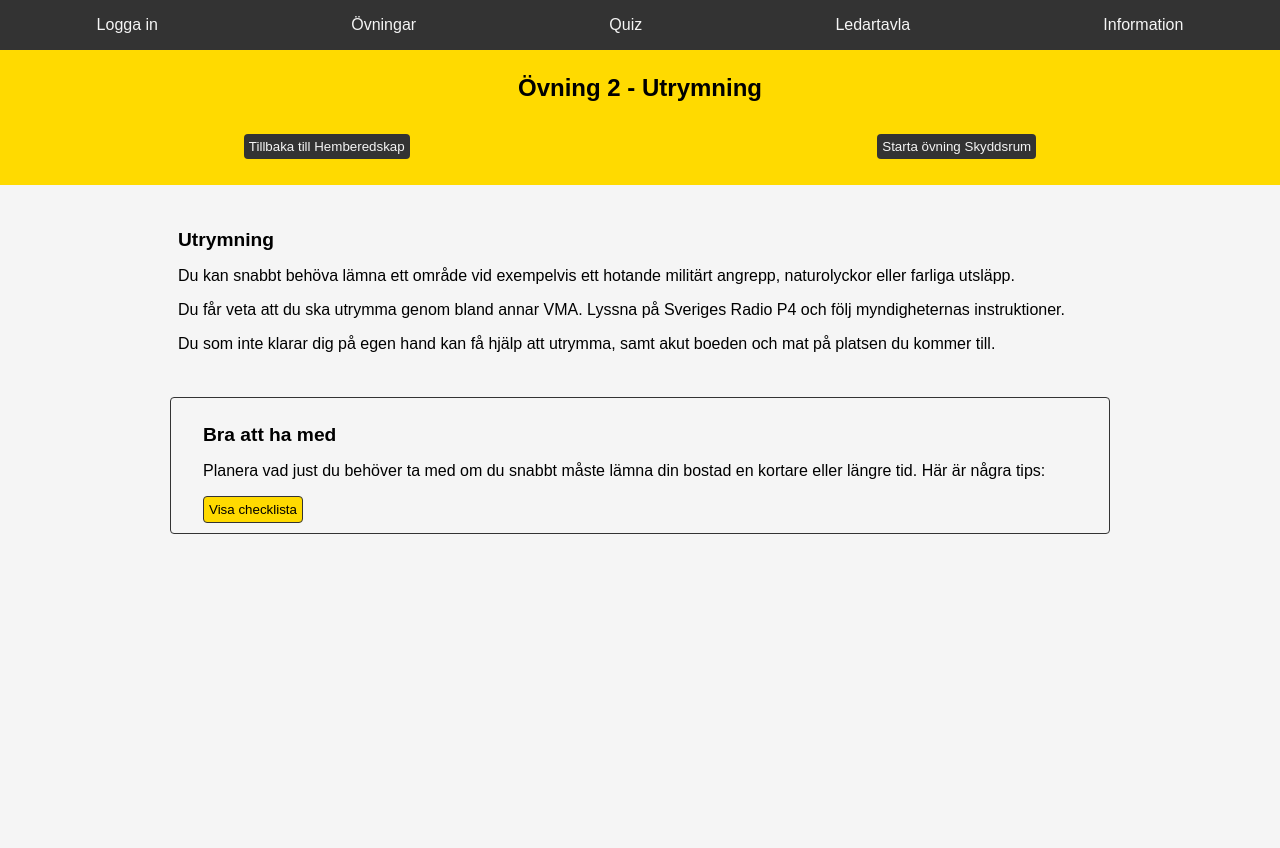
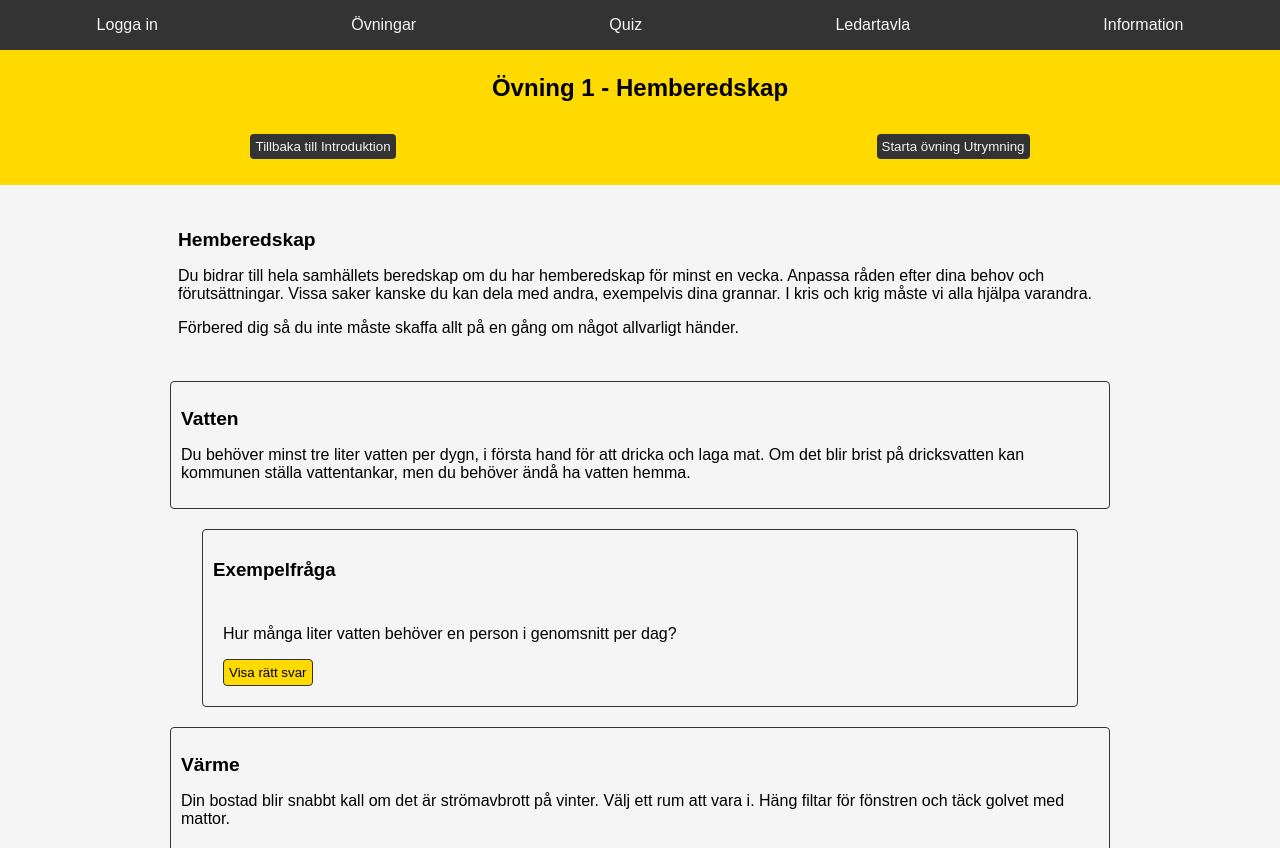
Before and after one commit to richardMattsson/hesa-fredrik, a Vue app: page /#/tutorial/1/hemberedskap in a window 1280 px wide. Before the commit this address led to /#/tutorial/1/utrymning. Built offline with nearby package versions, Linux system fonts and the light colour scheme.

Commit message:
refactor code and make new components

```diff
--- a/src/components/tutorialcomponents/CivilDefenceShelterComp.vue
+++ b/src/components/tutorialcomponents/CivilDefenceShelterComp.vue
@@ -4,6 +4,7 @@
   import { useAuthStore } from '../../stores/useAuthStore';
 
   import IntroParagraphComp from './IntroParagraphComp.vue';
+  import InfoQuestionComp from './InfoQuestionComp.vue';
 
   export default {
     computed: {
@@ -11,11 +12,18 @@
     },
     components: {
       HeaderTutorialComp,
-      IntroParagraphComp
+      IntroParagraphComp,
+      InfoQuestionComp
     },
     data() {
       return {
         chosenAlternative: null,
+        infoQuestion: {
+          title: 'Närmaste skydd',
+          info: 'Är du i behov av skydd vid höjd beredskap, har du rätt att komma in i närmaste skyddsrum.',
+          info2:
+            ' I fredstid får skyddsrum användas till annat, men de ska kunna ställas iordning inom 48 timmar. Vid höjd beredskap ansvarar fastighetsägaren för iordningsställandet.'
+        },
         introText: {
           title: 'Skyddsrum',
           text: ' Du tillhör inget särskilt skyddsrum utan använder det som är närmast. På msb.se finns en karta över skyddsrum.',
@@ -78,18 +86,8 @@
   <article class="container-white article-tutorial">
     <IntroParagraphComp :input-text="introText" />
 
-    <section class="container-white section-info">
-      <h2 class="tutorial-h2">Närmaste skydd</h2>
-      <p>
-        Är du i behov av skydd vid höjd beredskap, har du rätt att komma in i
-        närmaste skyddsrum.
-      </p>
-      <p>
-        I fredstid får skyddsrum användas till annat, men de ska kunna ställas
-        iordning inom 48 timmar. Vid höjd beredskap ansvarar fastighetsägaren
-        för iordningsställandet.
-      </p>
-    </section>
+    <InfoQuestionComp :item="infoQuestion" />
+
     <section class="container-white container-example">
       <h3>Exempelfråga</h3>
       <div class="container-white container-radiobuttons">
@@ -120,8 +118,7 @@
             <p
               class="answer-message-text"
               v-if="
-                alternative.text === chosenAlternative &&
-                alternative.isCorrect === false
+                alternative.text === chosenAlternative && !alternative.isCorrect
               "
             >
               Fel svar. ×
@@ -129,8 +126,7 @@
             <p
               class="answer-message-text"
               v-else-if="
-                alternative.text === chosenAlternative &&
-                alternative.isCorrect === true
+                alternative.text === chosenAlternative && alternative.isCorrect
               "
             >
               Rätt svar! ✓
--- a/src/components/tutorialcomponents/HomePreparednessComp.vue
+++ b/src/components/tutorialcomponents/HomePreparednessComp.vue
@@ -1,8 +1,8 @@
 <script>
   import HeaderTutorialComp from './HeaderTutorialComp.vue';
-
   import IntroParagraphComp from './IntroParagraphComp.vue';
   import InfoQuestionComp from './InfoQuestionComp.vue';
+  import QuestionTutorialComp from './QuestionTutorialComp.vue';
 
   import { mapStores } from 'pinia';
   import { useAuthStore } from '../../stores/useAuthStore';
@@ -14,7 +14,8 @@
     components: {
       HeaderTutorialComp,
       InfoQuestionComp,
-      IntroParagraphComp
+      IntroParagraphComp,
+      QuestionTutorialComp
     },
     data() {
       return {
@@ -116,25 +117,14 @@
   <article class="container-white article-tutorial">
     <IntroParagraphComp :input-text="introText" />
 
-    <div :key="index" v-for="(item, index) in items">
-      <InfoQuestionComp :item="items[index]" />
-
-      <section class="container-white container-example">
-        <h3>Exempelfråga</h3>
-        <div class="container-white container-div">
-          <p>{{ item.question }}</p>
-          <input
-            class="buttonColor"
-            type="button"
-            value="Visa rätt svar"
-            @click="addToSum(item)"
-          />
-          <p class="exampleAnswer" v-if="showAnswer === item.title">
-            {{ item.answer }}
-          </p>
-        </div>
-      </section>
-    </div>
+    <template v-for="item in items" :key="item.title">
+      <InfoQuestionComp :item="item" />
+      <QuestionTutorialComp
+        title="Exempelfråga"
+        :item="item"
+        @clicked-question="addToSum"
+      />
+    </template>
   </article>
 </template>
 <style scoped>
--- a/src/components/tutorialcomponents/InfoQuestionComp.vue
+++ b/src/components/tutorialcomponents/InfoQuestionComp.vue
@@ -10,6 +10,9 @@
     <h2 class="tutorial-h2">{{ item.title }}</h2>
     <p>
       {{ item.info }}
+    </p>
+    <p>
+      {{ item.info2 }}
     </p>
     <ul v-if="item.title === 'Kommunikation'">
       <li :key="index" v-for="(itemGoodToHave, index) in item.itemsGoodToHave">
--- /dev/null
+++ b/src/components/tutorialcomponents/QuestionTutorialComp.vue
@@ -0,0 +1,35 @@
+<script>
+  export default {
+    data() {
+      return { showAnswer: null };
+    },
+    emits: { 'clicked-question': null },
+    props: {
+      item: { type: Object, default: null },
+      title: { type: String, default: '' }
+    },
+    methods: {
+      onClick(item) {
+        this.showAnswer = item.title;
+        this.$emit('clicked-question', item);
+      }
+    }
+  };
+</script>
+<template>
+  <section class="container-white container-example">
+    <h3>{{ title }}</h3>
+    <div class="container-white container-div">
+      <p>{{ item.question }}</p>
+      <input
+        class="buttonColor"
+        type="button"
+        value="Visa rätt svar"
+        @click="onClick(item)"
+      />
+      <p class="exampleAnswer" v-if="showAnswer === item.title">
+        {{ item.answer }}
+      </p>
+    </div>
+  </section>
+</template>
```
